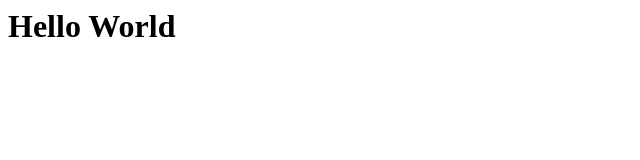
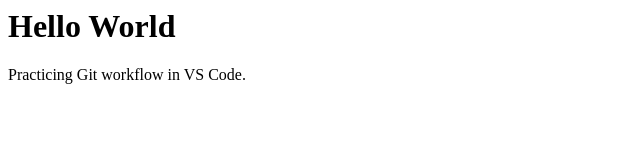
Before and after one commit to popyk22/hello-world-MFR, a plain HTML site: page index.html in a window 1280 px wide. Shown: the whole page, without its empty margins (0-640 px from the left). Drawn offline with Linux system fonts and the light colour scheme.

Commit message:
add second paragraph to index.html

```diff
--- a/index.html
+++ b/index.html
@@ -1 +1,2 @@
 <h1>Hello World</h1>
+<p>Practicing Git workflow in VS Code.</p>
```
